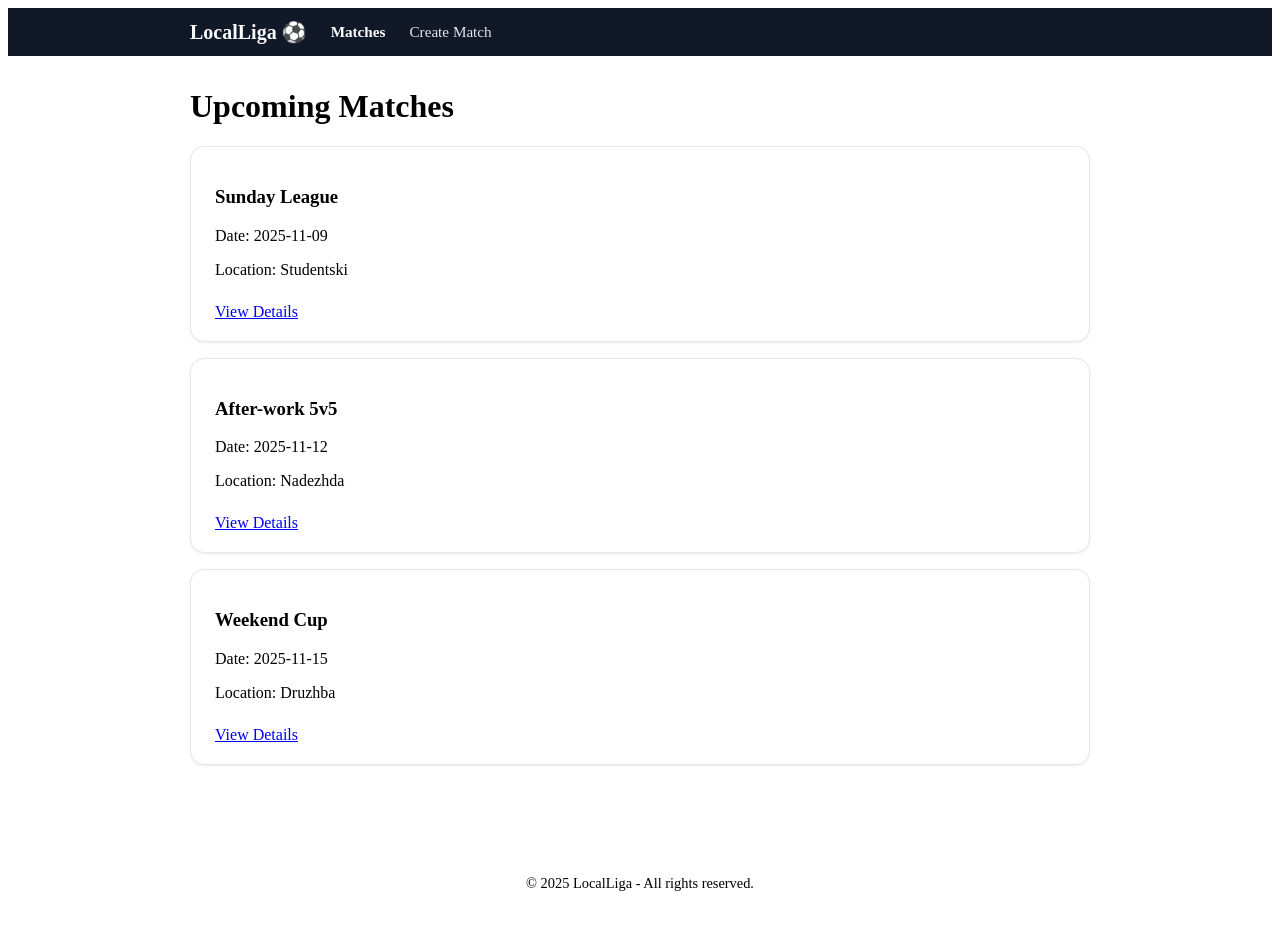
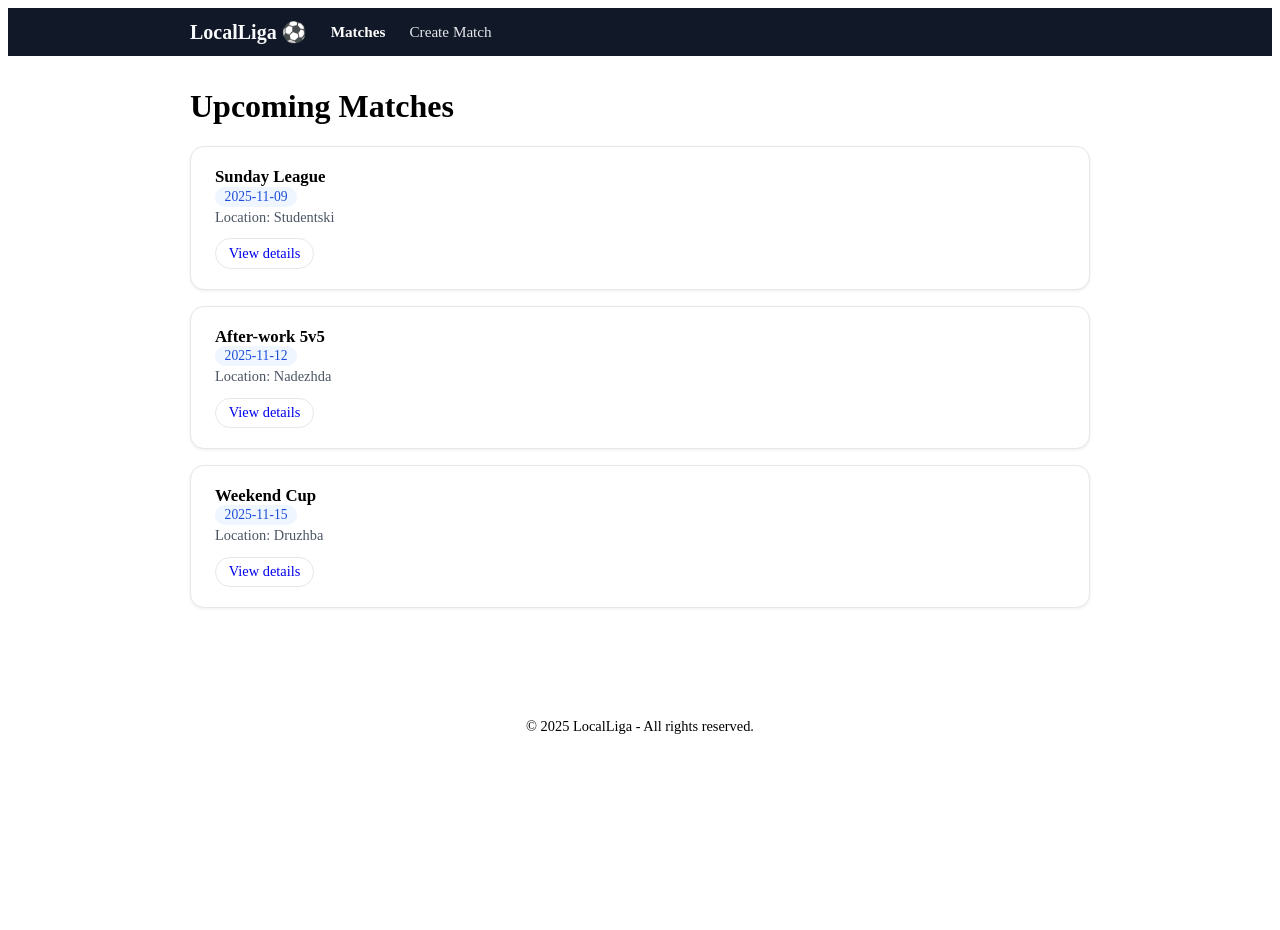
Before and after one commit to GeorgiApostolov/LocalLiga, a React (Vite) app: page /catalog in a window 1280 px wide. After the commit the page ends 800 px from the top, so only its background shows below. Built offline with nearby package versions, Linux system fonts and the light colour scheme.

Commit message:
enhance MatchCard layout and add pill date / button

```diff
--- a/src/components/MatchCard.jsx
+++ b/src/components/MatchCard.jsx
@@ -3,15 +3,15 @@ import { Link } from "react-router-dom";
 function MatchCard({ id, title, date, location }) {
   return (
     <article className="card">
-      <h3>{title}</h3>
-      <p>Date: {date}</p>
-      <p>Location: {location}</p>
+      <div>
+        <h3 className="card-title">{title}</h3>
+        <span className="card-date">{date}</span>
+      </div>
 
-      <Link
-        to={`/matches/${id}`}
-        style={{ marginTop: "0.5rem", display: "inline-block" }}
-      >
-        View Details
+      <p className="card-location">Location: {location}</p>
+
+      <Link to={`/matches/${id}`} className="btn-link">
+        View details
       </Link>
     </article>
   );
```
